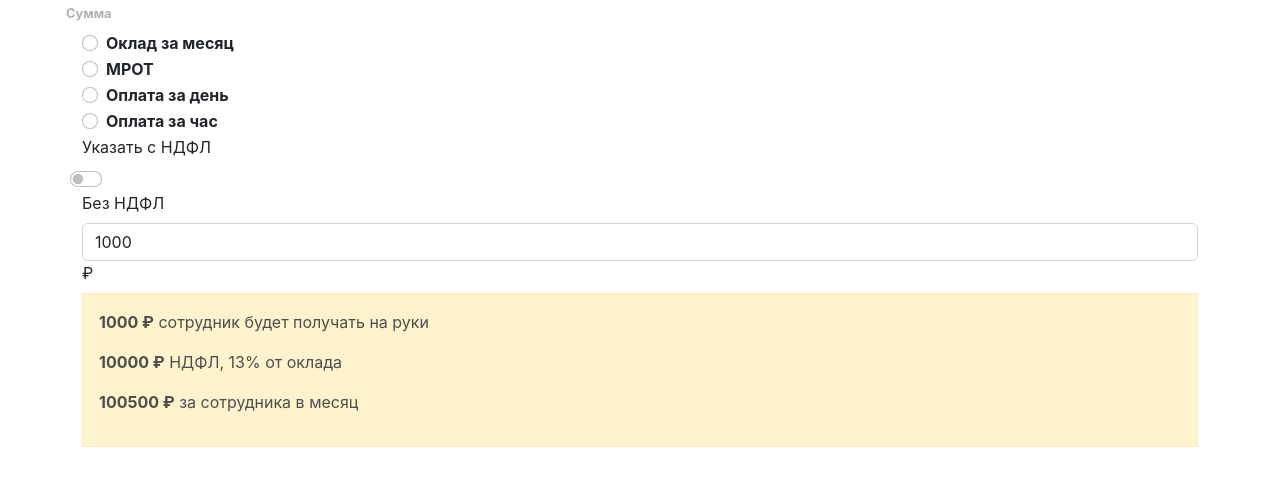
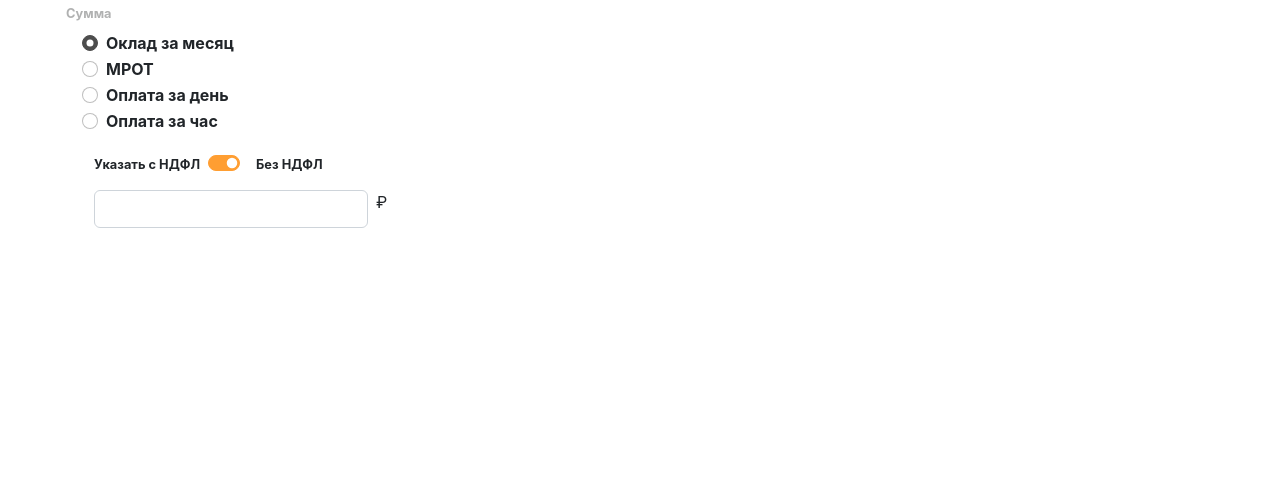
Before and after one commit to OlgaDrozdova/salary-radio-list, a React (Create React App) app: page / in a window 1280 px wide. Shown: the top 486 px of the page. Built offline with nearby package versions, Linux system fonts and the light colour scheme.

Commit message:
add styles and selector

```diff
--- a/src/components/ControlSalary.tsx
+++ b/src/components/ControlSalary.tsx
@@ -1,22 +1,58 @@
 import React, { memo } from 'react';
 import '../styles/ControlSalary.sass';
 import { Form, Alert } from 'react-bootstrap';
-import { useSelector } from 'react-redux';
-import { Field, formValueSelector, reduxForm } from 'redux-form';
+import { connect, useSelector } from 'react-redux';
+import {
+  Field,
+  formValueSelector,
+  InjectedFormProps,
+  reduxForm,
+} from 'redux-form';
 import MoneyInput from './MoneyInput';
 import NDFLSwitcher from './NDFLSwitcher';
 import PayTypeRadioGroup from './PayTypeRadioGroup';
+import { PayType } from '../helpers/common';
 
-const testData = {};
-const ControlSalary: React.FC = () => {
-  //const connectedControlSalary = useSelector(mapStateToProps);
+// interface ISalary {
+//   salaryType: string;
+// }
+
+interface FormData {
+  salaryType?: string;
+  isNDFL?: boolean;
+  moneyInput?: number;
+}
+
+const testData = {
+  salaryType: PayType.PAY_MONTHLY,
+  isNDFL: true,
+  moneyInput: 0,
+};
+
+const ControlSalary: React.FC<InjectedFormProps & FormData> = ({
+  handleSubmit,
+  salaryType,
+  isNDFL,
+  moneyInput,
+}) => {
+  //const { handleSubmit, salaryType } = props;
+
+  //console.log(props);
+
+  const isMROT = salaryType === PayType.MROT;
+  const isMonthly = salaryType === PayType.PAY_MONTHLY;
+
+  console.log(salaryType, isMROT);
   return (
-    <Form onSubmit={() => {}}>
+    <Form onSubmit={handleSubmit}>
       <Form.Label className='main-label'>Сумма</Form.Label>
-      <Field name='radio-button-list' component={PayTypeRadioGroup} />
+      <Field name='salaryType' component={PayTypeRadioGroup} />
+      {!isMROT && (
+        <>
           <Field name='isNDFL-switcher' component={NDFLSwitcher} />
           <Field name='money-input' component={MoneyInput} />
-      <Alert variant='warning'>
+          {isMonthly && (
+            <Alert variant='warning' className='mt-4 p-4 col-4'>
               <>
                 <p>
                   <b>1000 ₽</b> сотрудник будет получать на руки
@@ -29,6 +65,9 @@ const ControlSalary: React.FC = () => {
                 </p>
               </>
             </Alert>
+          )}
+        </>
+      )}
     </Form>
   );
 };
@@ -38,10 +77,13 @@ const ControlSalaryForm = reduxForm<FormData>({
   initialValues: testData,
 })(ControlSalary);
 
-// const selector = formValueSelector('salary');
+const selector = formValueSelector('salary');
 
-// const mapStateToProps = (state: any) => {
-//   return selector(state);
-// };
+const mapStateToProps = (state: any): FormData => {
+  return selector(state, 'salaryType');
+};
 
-export default memo(ControlSalaryForm);
+const connectedControlSalary =
+  connect<FormData>(mapStateToProps)(ControlSalaryForm);
+
+export default connectedControlSalary;
--- a/src/components/MoneyInput.tsx
+++ b/src/components/MoneyInput.tsx
@@ -1,16 +1,29 @@
-import React from 'react';
-import { Form } from 'react-bootstrap';
+import React, { ChangeEvent } from 'react';
+import { Col, Form, Row } from 'react-bootstrap';
+import { WrappedFieldProps } from 'redux-form';
 
-const MoneyInput: React.FC = () => {
+const MoneyInput: React.FC<WrappedFieldProps> = (props) => {
+  const {
+    input: { value, onChange },
+  } = props;
+
+  const handleChangeInput = (event: ChangeEvent<HTMLInputElement>) => {
+    onChange(event?.target.value);
+  };
+
   return (
-    <Form.Group>
-      <Form.Control
-        type='text'
-        maxLength={10}
-        value={1000}
-        onChange={() => {}}
-      />
-      <Form.Label>₽</Form.Label>
+    <Form.Group as={Row} className='mx-2 row-cols-auto g-2'>
+      <Col>
+        <Form.Control
+          type='text'
+          maxLength={10}
+          value={value}
+          onChange={handleChangeInput}
+        />
+      </Col>
+      <Col>
+        <Form.Label>₽</Form.Label>
+      </Col>
     </Form.Group>
   );
 };
--- a/src/components/NDFLSwitcher.tsx
+++ b/src/components/NDFLSwitcher.tsx
@@ -1,18 +1,25 @@
 import React from 'react';
-import { Form, Row } from 'react-bootstrap';
+import '../styles/NDFLSwitcher.sass';
+import { Form, Row, Col } from 'react-bootstrap';
 
 const NDFLSwitcher: React.FC = () => {
   return (
-    <Form.Group as={Row}>
-      <Form.Label>Указать с НДФЛ</Form.Label>
+    <Form.Group as={Row} className='mx-2 my-2 row-cols-auto g-2'>
+      <Col>
+        <Form.Label className='ndfl-label'>Указать с НДФЛ</Form.Label>
+      </Col>
+      <Col>
         <Form.Check
           type='switch'
           id='ndfl-switcher'
+          defaultChecked
           // checked={true}
-        //name='ndfl-switcher'
           onChange={() => {}}
         />
-      <Form.Label>Без НДФЛ</Form.Label>
+      </Col>
+      <Col>
+        <Form.Label className='ndfl-label'>Без НДФЛ</Form.Label>
+      </Col>
     </Form.Group>
   );
 };
--- a/src/components/PayTypeRadioGroup.tsx
+++ b/src/components/PayTypeRadioGroup.tsx
@@ -1,9 +1,19 @@
-import React from 'react';
+import React, { ChangeEvent } from 'react';
 import '../styles/PayTypeRadioGroup.sass';
 import { Form, Row, Col } from 'react-bootstrap';
 import { PayType } from '../helpers/common';
+import { change, formValueSelector, WrappedFieldProps } from 'redux-form';
+import { connect, useDispatch } from 'react-redux';
 
-const PayTypeRadioGroup: React.FC = () => {
+const PayTypeRadioGroup: React.FC<WrappedFieldProps> = (props) => {
+  const {
+    input: { value, onChange },
+  } = props;
+
+  const handleChangeSalaryType = (event: ChangeEvent<HTMLInputElement>) => {
+    onChange(event?.target.value);
+  };
+
   return (
     <Form.Group>
       {Object.values(PayType).map((element, index) => (
@@ -12,10 +22,10 @@ const PayTypeRadioGroup: React.FC = () => {
             <Form.Check
               type='radio'
               label={element}
-              //checked={}
+              checked={element === value}
               value={element}
               name='radio-button'
-              onChange={() => {}}
+              onChange={handleChangeSalaryType}
             />
           </Col>
         </Row>
--- /dev/null
+++ b/src/styles/NDFLSwitcher.sass
@@ -0,0 +1,10 @@
+@import './common'
+
+#ndfl-switcher
+  &:checked
+    background-color: $active-switch-color
+    border-color: $active-switch-color
+
+.ndfl-label
+  font-weight: 700
+  font-size: 0.8rem
--- a/src/styles/index.sass
+++ b/src/styles/index.sass
@@ -11,6 +11,5 @@ code
     font-family: source-code-pro, Menlo, Monaco, Consolas, 'Courier New', monospace
 
 input[type='radio'],
-input[type='checkbox'],
-.custom-control-label
+input[type='checkbox']
     cursor: pointer
```
Also changed, not shown: src/helpers/common.ts (line endings or trailing spaces). Lines whose indentation alone changed are shown as unchanged.
